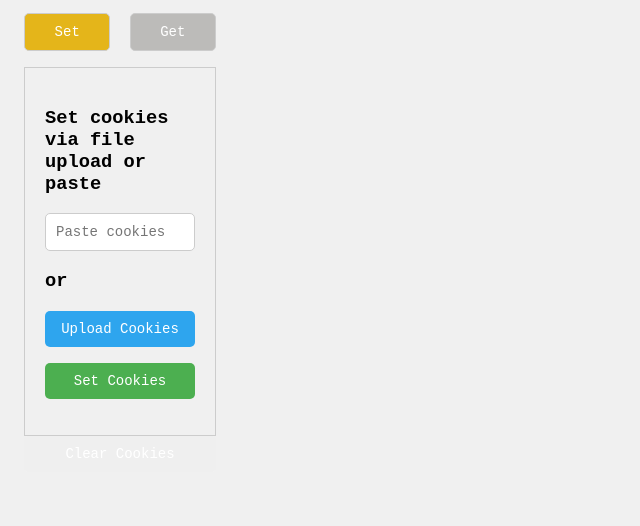
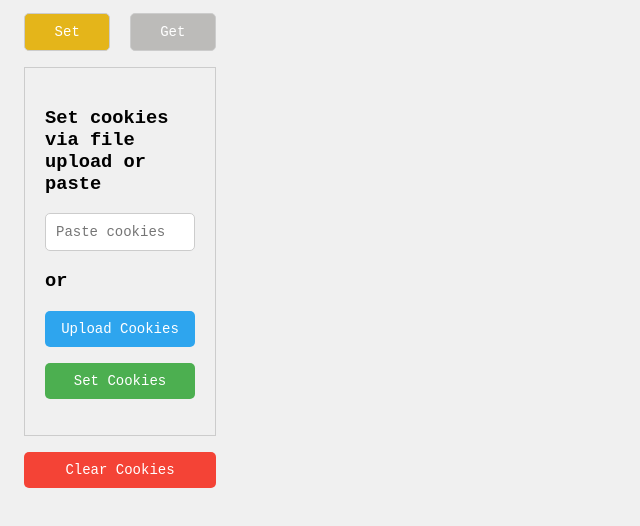
Before and after one commit to ammarSura/cookie-cutter, a browser extension: page index.html in a window 1280 px wide. Shown: the part 198-724 px from the top of the page, without its empty margins (0-640 px from the left). Drawn offline with Linux system fonts and the light colour scheme.

Commit message:
Update index.css

```diff
--- a/index.css
+++ b/index.css
@@ -40,6 +40,15 @@ button {
 }
 .get-set-cookie-btn:hover {
     background-color: #45a049;
+}
+
+#clear-cookies-btn {
+    background-color: #f44336;
+    margin-top: 1rem;
+}
+
+#domain-list {
+    margin-top: 1rem;
 }
 
 #uploadButton {
```
